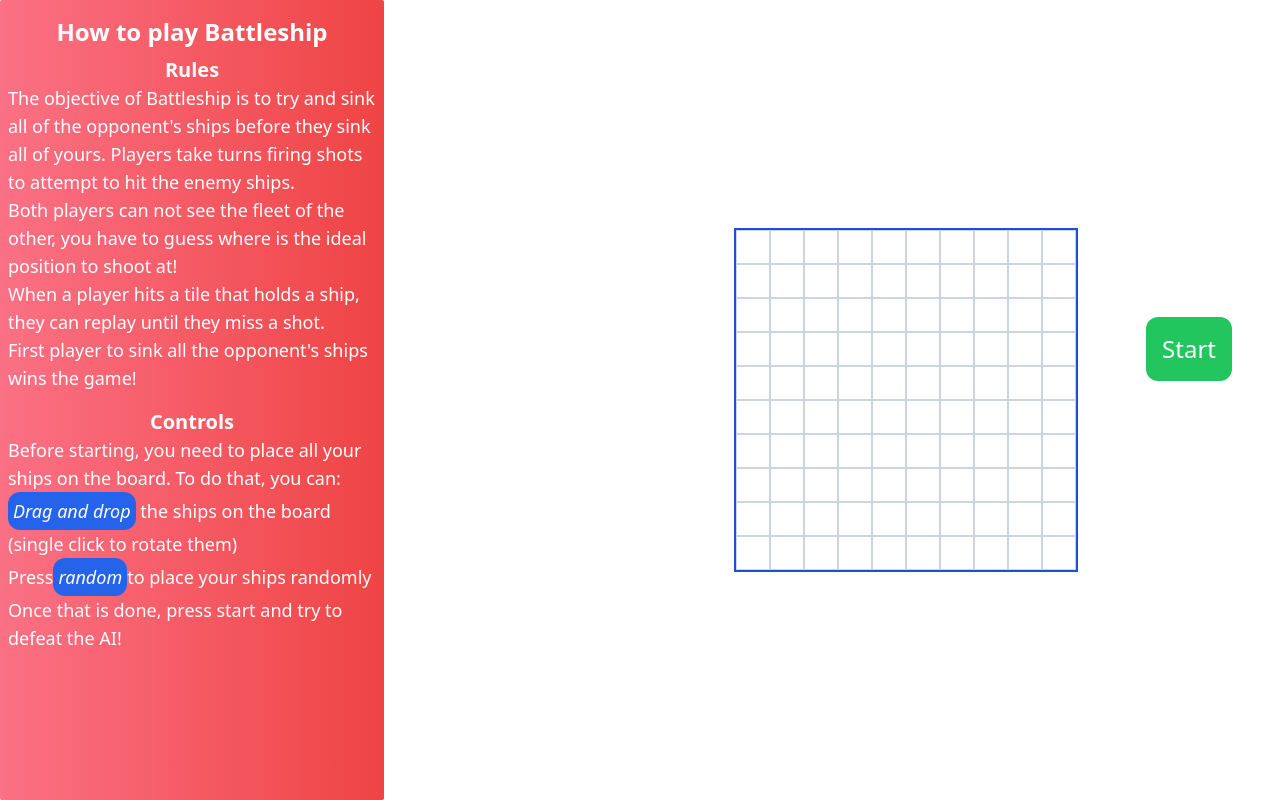
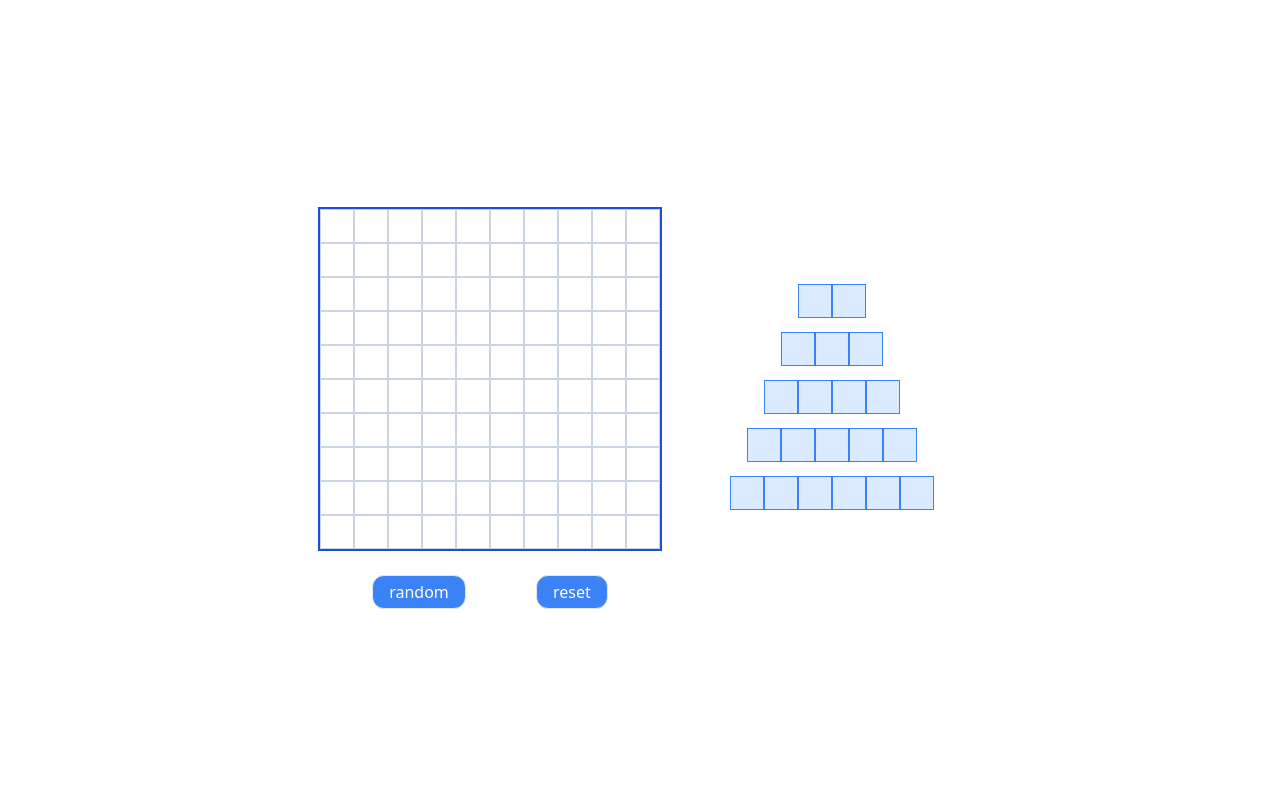
Before and after one commit to PrassesKhadka/Project-BattleShip, a Next.js app in the folder battleship/: page / in a window 1280 px wide. Built offline with nearby package versions, Linux system fonts and the light colour scheme.

Commit message:
Rendering: reset button and random button rendered

```diff
--- a/battleship/app/components/Main.tsx
+++ b/battleship/app/components/Main.tsx
@@ -27,11 +27,11 @@ const Main = () => {
 
 	return (
 		<div className="relative bg-white w-screen min-h-screen flex justify-center items-center">
-			{!start ? (
+			{/* {!start ? (
 				<div className="fixed bg-red-300 left-0 w-[30%] min-h-screen overflow-y-scroll rounded-sm bg-gradient-to-r from-rose-400 to-red-500">
 					<Sidebar />
 				</div>
-			) : null}
+			) : null} */}
 
 			{!start ? (
 				<Start player={player1.current} board={board1} setStart={setStart} />
--- a/battleship/app/components/main_component/Start.tsx
+++ b/battleship/app/components/main_component/Start.tsx
@@ -18,6 +18,7 @@ const Start = ({ player, board, setStart }: Props) => {
 	const [state, setState] = useState<boolean>(false);
 	const shipsRef = useRef<IreturnShipDrag>(ShipDrag(player));
 	const ships = shipsRef.current;
+
 	const [horizontal, setHorizontal] = useState<boolean>(true);
 
 	const draggedItem = useRef<IreturnShip | undefined>();
@@ -51,9 +52,32 @@ const Start = ({ player, board, setStart }: Props) => {
 		}
 	}
 
+	function handleRandomClick() {
+		// first clear the gameboard and then randomlyAddShip
+		player.getGameBoard().reset();
+		player.randomlyAddShip();
+		// to remove the ships on the side
+		ships.getShips().length = 0;
+		// To make this component rerender again
+		setState((prev) => !prev);
+	}
+
+	function handleResetClick() {
+		// first remove all the ships and then createShips
+		ships.removeAllShips();
+		// reset the gameboard
+		player.getGameBoard().reset();
+		// and make the ships on the side available
+		ships.createShips();
+		// make this component rerender again
+		setState((prev) => !prev);
+	}
+
 	return (
-		<div className="flex flex-wrap justify-end min-h-screen w-screen items-center">
+		<div className="flex flex-wrap justify-center min-h-screen w-screen items-center">
 			{/* player's board to drag and drop to place the ship */}
+			<div className="flex flex-col ">
+				{/* board */}
 				<div className=" grid grid-cols-10 border-2 border-blue-700 m-5 ">
 					{board.map((value, i) =>
 						value.map((data, j) =>
@@ -72,14 +96,29 @@ const Start = ({ player, board, setStart }: Props) => {
 					)}
 				</div>
 
+				{/* button */}
+				<div className="flex justify-evenly p-1 text-white">
+					<button
+						onClick={() => handleRandomClick()}
+						className="bg-blue-500 hover:bg-blue-400 pr-4 pl-4 pt-1 pb-1 rounded-xl border">
+						random
+					</button>
+					<button
+						onClick={() => handleResetClick()}
+						className="bg-blue-500 hover:bg-blue-400 pr-4 pl-4 pt-1 pb-1 rounded-xl border">
+						reset
+					</button>
+				</div>
+			</div>
+
 			{/* Ships */}
-			<div className=" h-[200px] m-12">
+			<div className=" h-[350px] w-[300px] flex flex-col items-center justify-center gap-2">
 				{ships.getShips().length > 0 ? (
 					ships.getShips().map((aship: IreturnShip[]) => (
 						<div
 							draggable
 							onDragStart={(e) => handleDragStart(e, aship)}
-							className="mb-1">
+							className="">
 							{aship.map((ship: IreturnShip, i) => (
 								<div
 									onMouseEnter={() => (dragIndex.current = i)}
@@ -100,7 +139,7 @@ const Start = ({ player, board, setStart }: Props) => {
 								setStart(true);
 								player.toggleIsTurn();
 							}}
-							className="inline-block hover:cursor-pointer hover:bg-green-600 p-4 text-2xl bg-green-500 mt-[20%] rounded-xl text-white">
+							className="bg-green-500 hover:bg-green-700 text-white font-bold py-2 px-4 rounded-full">
 							Start
 						</button>
 					</div>
--- a/battleship/app/factories/DragNDrop.ts
+++ b/battleship/app/factories/DragNDrop.ts
@@ -17,9 +17,13 @@ export interface IreturnShipDrag {
 }
 
 export default function ShipDrag(player: IreturnPlayer): IreturnShipDrag {
-	let length = 2;
 	const ships: IreturnShip[][] = [];
+
+	// if written in comonent then after every render ships will be created
+	createShips();
+
 	function createShips() {
+		let length = 2;
 		// 5 ships created
 		for (let i = 0; i < 5; i++) {
 			const ship = Ship(length, true);
```
Lines whose indentation alone changed are shown as unchanged.
